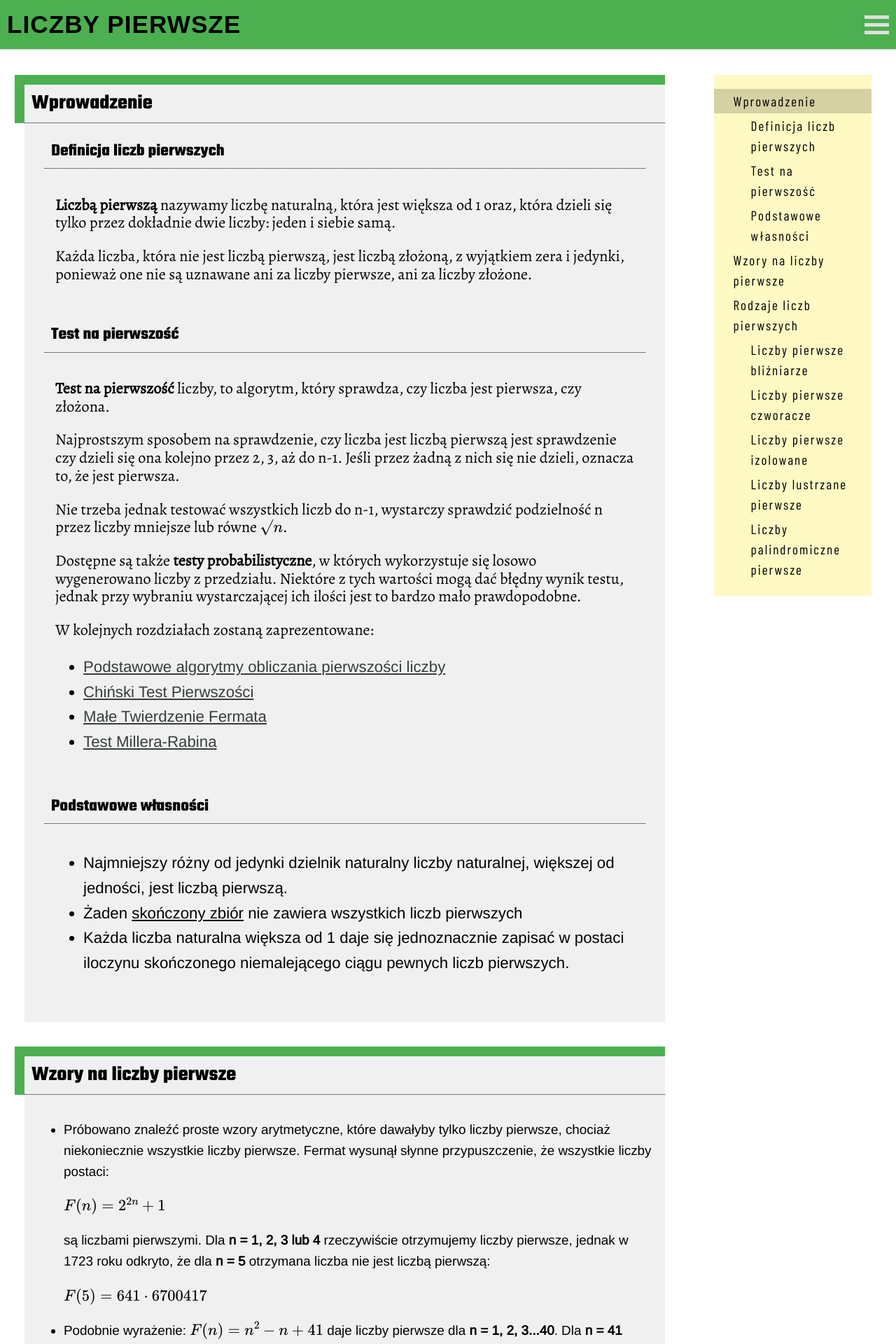
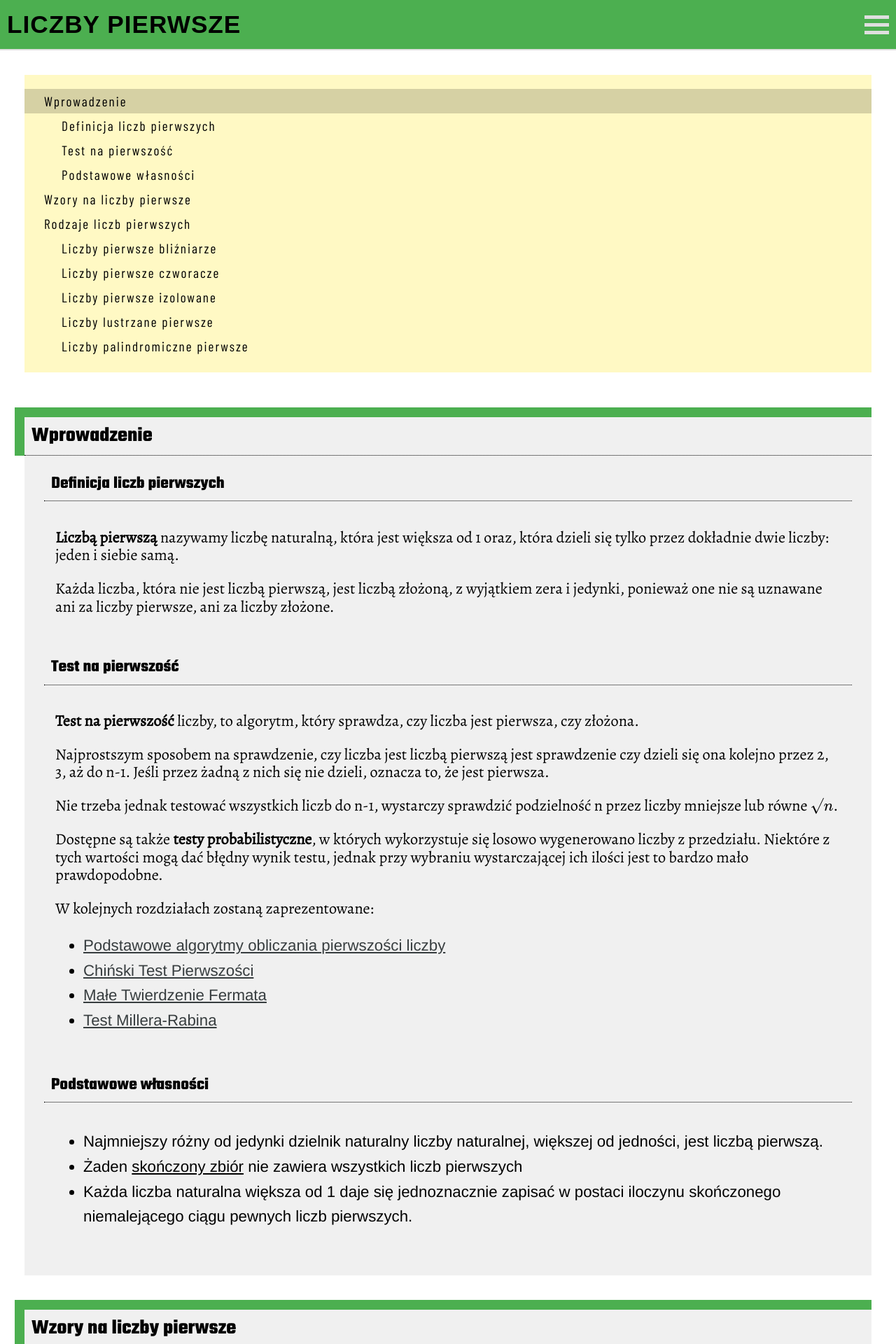
Before and after one commit to mgorzanski/liczby-pierwsze, a Jekyll site: the page built from index.html, in a window 1280 px wide. Shown: the top 1920 px of the page at 70% size. Built offline with Jekyll 4.4.1, drawn with Linux system fonts in a browser that asks for light colours; some web fonts are replaced; formulas are drawn with MathJax 3.

Commit message:
add responsive main

```diff
--- a/assets/css/app.css
+++ b/assets/css/app.css
@@ -690,4 +690,21 @@ template {
     -webkit-transform: rotate(45deg) translate(-8px, -8px);
     transform: rotate(45deg) translate(-8px, -8px); } }
 
+@media only screen and (max-width: 1600px) {
+  .main {
+    -webkit-box-orient: vertical;
+    -webkit-box-direction: normal;
+        -ms-flex-direction: column;
+            flex-direction: column; }
+  .content {
+    -webkit-box-ordinal-group: 3;
+        -ms-flex-order: 2;
+            order: 2; }
+  .table-of-contents {
+    -webkit-box-ordinal-group: 2;
+        -ms-flex-order: 1;
+            order: 1; }
+  .table-of-contents__wrapper {
+    margin: 35px 35px 15px 35px; } }
+
 /*# sourceMappingURL=app.css.map*/
```
Also changed, not shown: _sass/mobile.scss (+18 -0 lines), 1 other file.
